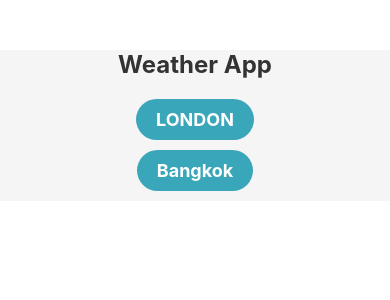
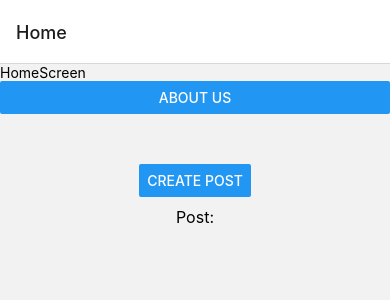
Before and after one commit to MasterAvocado1150/2113110957_React, a React Native app: screen / in a window 390 px wide. Shown: the top 300 px of the page. Built offline with nearby package versions, Linux system fonts and the light colour scheme.

Commit message:
PostSrceen

```diff
--- a/App.tsx
+++ b/App.tsx
@@ -1,37 +1,30 @@
-import { StatusBar } from "expo-status-bar";
+
 import { StyleSheet, Text, View, Button, Alert, TextInput } from "react-native";
-import AppFooter from "./components/AppFooter";
-import AppHeader from "./components/AppHeader";
-import Content from "./components/Content";
-import { stylesPractice } from "./styles/style";
+
 import React, { useState, useEffect } from "react";
-import ProfileScreen from "./components/ProfileScreen";
-import Login from "./components/Login";
-import FlastListExample from "./components/FlastListExample";
-import FlatListcallBackend from "./components/FlatListcallBackend";
-import NewsApp from "./components/NewsApp";
-import AxiosgetData from "./components/AxiosgetData";
-import AxiosPostData from "./components/AxiosPostData";
-import WeatherLondon from "./components/WeatherLondon";
-import WeatherBangkok from "./components/WeatherBangkok";
-import ModelExample from "./components/ModelExample";
-import WeatherApp from "./components/WeatherApp";
 
-export default function App(): React.JSX.Element {
+import HomeScreen from "./screens/HomeScreen";
+import AboutScreen from "./screens/AboutScreen";
+import PostScreen from "./screens/PostScreen";
+
+import { NavigationContainer } from "@react-navigation/native";
+import { createNativeStackNavigator } from "@react-navigation/native-stack";
+
+const App = (): React.JSX.Element => {
+  const HomeStack = createNativeStackNavigator();
+
   return (
-    <View>
-      {/* <FlastListExample/> */}
-      {/* <FlatListcallBackend/> */}
-      {/* <NewsApp/> */}
-      {/* <AxiosgetData/> */}
-      {/* <AxiosPostData/> */}
-      {/* <WeatherLondon/> */}
-      {/* <WeatherBangkok/> */}
-      {/* <ModelExample/> */}
-      <WeatherApp/>
-    </View>
+    <NavigationContainer>
+      <HomeStack.Navigator initialRouteName="Home">
+        <HomeStack.Screen name="Home" component={HomeScreen} />
+        <HomeStack.Screen name="About" component={AboutScreen} />
+        <HomeStack.Screen name="Post" component={PostScreen}/>
+      </HomeStack.Navigator>
+    </NavigationContainer>
   );
-}
+};
+
+export default App
 
 const styles = StyleSheet.create({
   container: {
--- a/package.json
+++ b/package.json
@@ -9,11 +9,15 @@
     "web": "expo start --web"
   },
   "dependencies": {
+    "@react-navigation/native": "^6.1.18",
+    "@react-navigation/native-stack": "^6.11.0",
     "axios": "^1.7.5",
     "expo": "~51.0.18",
     "expo-status-bar": "~1.12.1",
     "react": "18.2.0",
     "react-native": "0.74.3",
+    "react-native-safe-area-context": "4.10.5",
+    "react-native-screens": "3.31.1",
     "save": "^2.9.0"
   },
   "devDependencies": {
--- /dev/null
+++ b/screens/AboutScreen.tsx
@@ -0,0 +1,56 @@
+import {
+  StyleSheet,
+  Text,
+  View,
+  Image,
+  SafeAreaView,
+  ImageBackground,
+} from "react-native";
+import React from "react";
+
+const AboutScreen = ({route}:any) => {
+
+  const {companyname,companyId} = route.params
+
+  return (
+    <ImageBackground source={require("../assets/bg.png")} style={styles.bgImage}>
+      <SafeAreaView>
+        <Image
+          source={require("../assets/building.png")}
+          resizeMode="contain"
+          style={styles.myImage}
+        />
+        <Text>{companyId} {companyname}</Text>
+
+        <Image
+          source={{ uri: "https://codingthailand.com/site/img/camera.png" }}
+          style={styles.myImageNetwork}
+        />
+      </SafeAreaView>
+    </ImageBackground>
+  );
+};
+
+export default AboutScreen;
+
+const styles = StyleSheet.create({
+  container: {
+    flexDirection: "column",
+    justifyContent: "center",
+    alignItems: "center",
+  },
+  myImage: {
+    width: "100%",
+    height: 200,
+    marginTop: 50,
+  },
+  myImageNetwork: {
+    width: 50,
+    height: 50,
+    marginTop: 10,
+  },
+  bgImage: {
+    width: '100%',
+    height: '100%',
+  }
+});
--- /dev/null
+++ b/screens/HomeScreen.tsx
@@ -0,0 +1,49 @@
+import { StyleSheet, Text, View, Button } from "react-native";
+import React from "react";
+import PostScreen from "./PostScreen";
+
+const HomeScreen = ({ navigation, route }: any): React.JSX.Element => {
+  const gotoAbout = () => {
+    navigation.navigate("About", {
+      companyname: "Minthada_Thai-Nichi",
+      companyId: 100,
+    });
+  };
+
+  return (
+    <View>
+      <Text>HomeScreen</Text>
+      <Button title="About us" onPress={gotoAbout} />
+      <View style={styles.postContainer}>
+        <Button title="Create Post" onPress={() => navigation.navigate('Post')}/>
+        <Text style={styles.postText}>Post:</Text>
+        <Text style={styles.postContent}>{route.params?.post}</Text>
+      </View>
+    </View>
+  );
+};
+
+export default HomeScreen;
+
+const styles = StyleSheet.create({
+  container: {
+    padding: 20,
+  },
+  header: {
+    fontSize: 24,
+    fontWeight: "bold",
+  },
+  postContainer: {
+    alignItems: "center",
+    justifyContent: "center",
+    marginTop: 50,
+  },
+  postText: {
+    margin: 10,
+    fontSize: 16,
+  },
+  postContent: {
+    color: "blue", // เปลี่ยนสีข้อความที่ถูกส่งกลับมา
+    fontWeight: "bold",
+  },
+});
--- /dev/null
+++ b/screens/PostScreen.tsx
@@ -0,0 +1,54 @@
+import { Button, StyleSheet, Text, TextInput, View } from "react-native";
+import React from "react";
+
+const PostScreen = ({ navigation, route }: any): React.JSX.Element => {
+
+  const [postText, setpostText] = React.useState("");
+
+  return (
+    <>
+    <TextInput
+    multiline
+    placeholder="Tell something...?"
+    style={{height:200,padding:10,backgroundColor:'while'}}
+    value={postText}
+    onChangeText={setpostText}
+    />
+    <Button
+    title="Done"
+    onPress={()=>{
+        navigation.navigate({
+            name:'Home',
+            params:{post: postText},
+        });
+    }}
+    />
+
+    </>
+  );
+};
+
+export default PostScreen;
+
+const styles = StyleSheet.create({
+  container: {
+    padding: 20,
+  },
+  header: {
+    fontSize: 24,
+    fontWeight: "bold",
+  },
+  postContainer: {
+    alignItems: "center",
+    justifyContent: "center",
+    marginTop: 50,
+  },
+  postText: {
+    margin: 10,
+    fontSize: 16,
+  },
+  postContent: {
+    color: "blue", // เปลี่ยนสีข้อความที่ถูกส่งกลับมา
+    fontWeight: "bold",
+  },
+});
```
Also changed, not shown: App31.tsx (added, +44 -0 lines), 1 other file (tests, documents, lock files or other folders).
